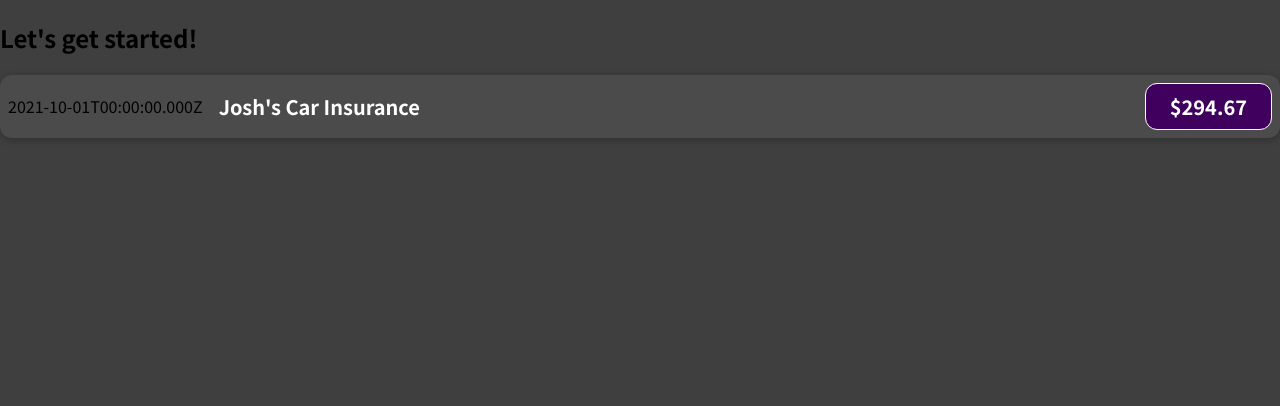
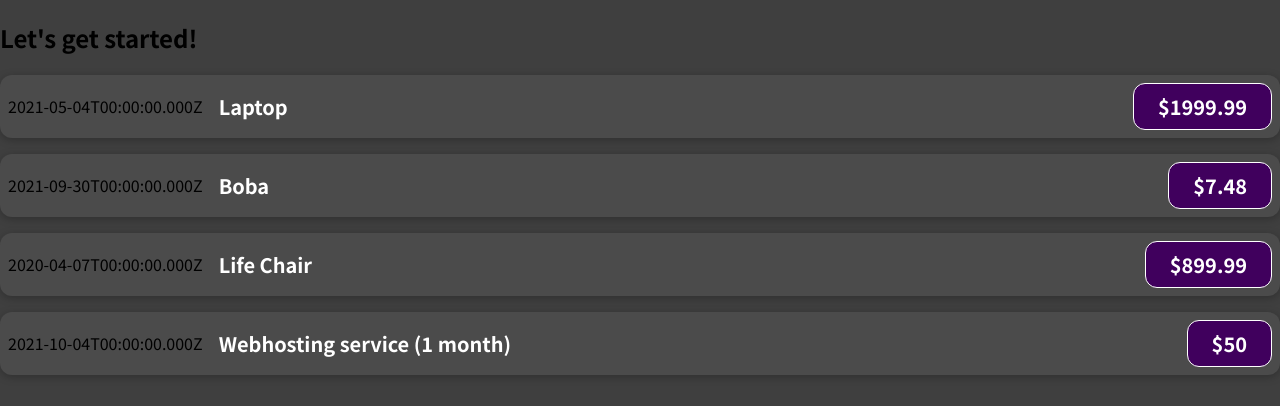
Before and after one commit to jespy3/react-complete-guide, a JavaScript app: page / in a window 1280 px wide. Shown: the top 406 px of the page. Built offline with nearby package versions, Linux system fonts and the light colour scheme.

Commit message:
passing in data via props

```diff
--- a/src/App.js
+++ b/src/App.js
@@ -1,10 +1,56 @@
 import ExpenseItem from './components/ExpenseItem';
 
 function App() {
+  const expenses = [
+    {
+      id: 'e1',
+      title: 'Laptop',
+      amount: 1999.99,
+      date: new Date(2021, 4, 4),
+    },
+    {
+      id: 'e2',
+      title: 'Boba',
+      amount: 7.48,
+      date: new Date(2021, 8, 30),
+    },
+    {
+      id: 'e3',
+      title: 'Life Chair',
+      amount: 899.99,
+      date: new Date(2020, 3, 7),
+    },
+    {
+      id: 'e4',
+      title: 'Webhosting service (1 month)',
+      amount: 50,
+      date: new Date(2021, 9, 4),
+    },
+  ];
+
   return (
     <div>
       <h2>Let's get started!</h2>
-      <ExpenseItem></ExpenseItem>
+      <ExpenseItem
+        title={expenses[0].title}
+        amount={expenses[0].amount}
+        date={expenses[0].date}
+      ></ExpenseItem>
+      <ExpenseItem
+        title={expenses[1].title}
+        amount={expenses[1].amount}
+        date={expenses[1].date}
+      ></ExpenseItem>
+      <ExpenseItem
+        title={expenses[2].title}
+        amount={expenses[2].amount}
+        date={expenses[2].date}
+      ></ExpenseItem>
+      <ExpenseItem
+        title={expenses[3].title}
+        amount={expenses[3].amount}
+        date={expenses[3].date}
+      ></ExpenseItem>
     </div>
   );
 }
--- a/src/components/ExpenseItem.js
+++ b/src/components/ExpenseItem.js
@@ -1,16 +1,12 @@
 import './ExpenseItem.css';
 
-function ExpenseItem() {
-    const expenseDate = new Date(2021, 9, 1);
-    const expenseTitle = 'Josh\'s Car Insurance';
-    const expenseAmount = 294.67;
-
+function ExpenseItem(props) {
     return (
         <div className="expense-item">
-            <div>{expenseDate.toISOString()}</div>
+            <div>{props.date.toISOString()}</div>
             <div className="expense-item__description">
-                <h2>{expenseTitle}</h2>
-                <div className="expense-item__price">${expenseAmount}</div>
+                <h2>{props.title}</h2>
+                <div className="expense-item__price">${props.amount}</div>
             </div>
         </div>
     )
```
